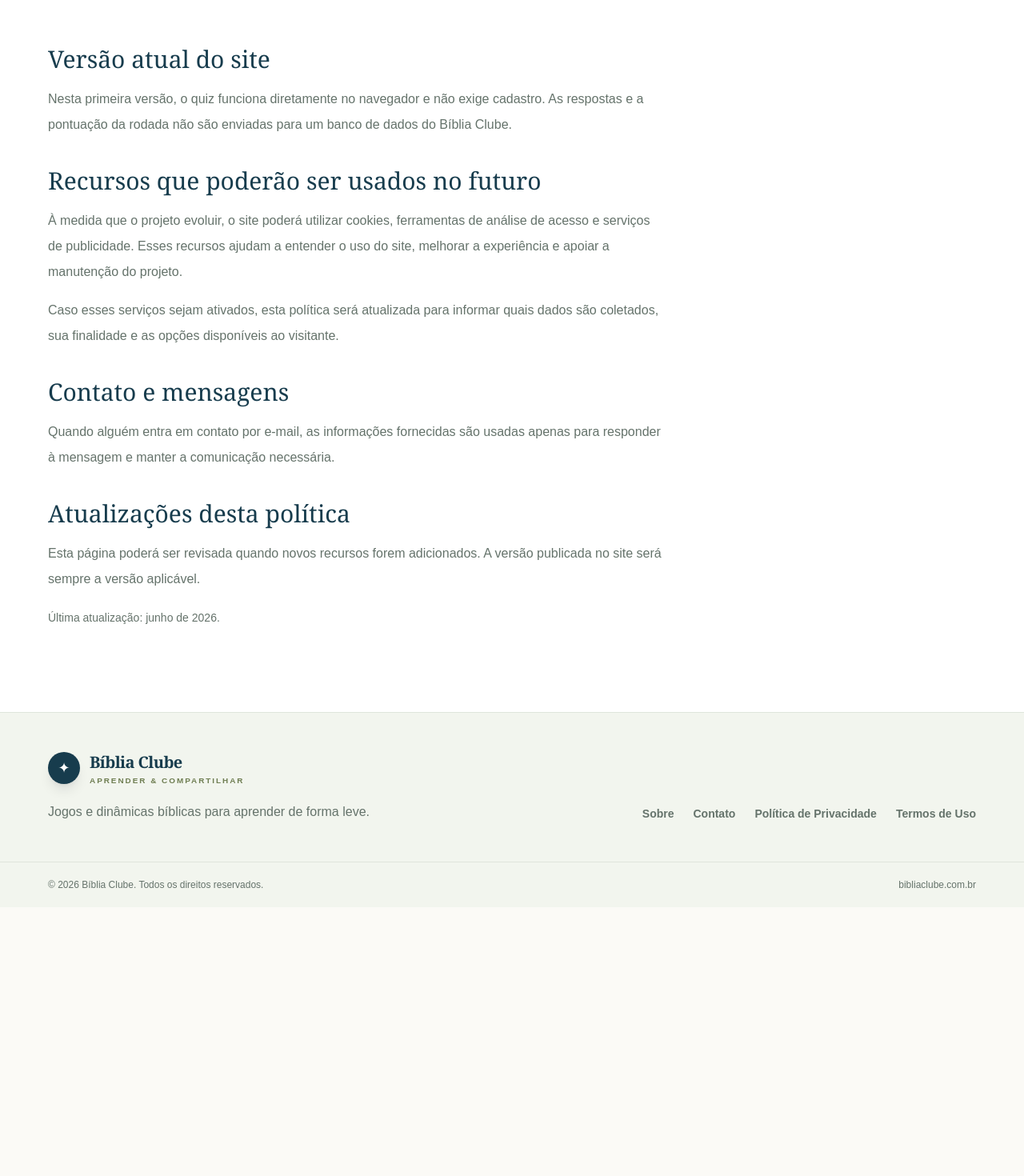
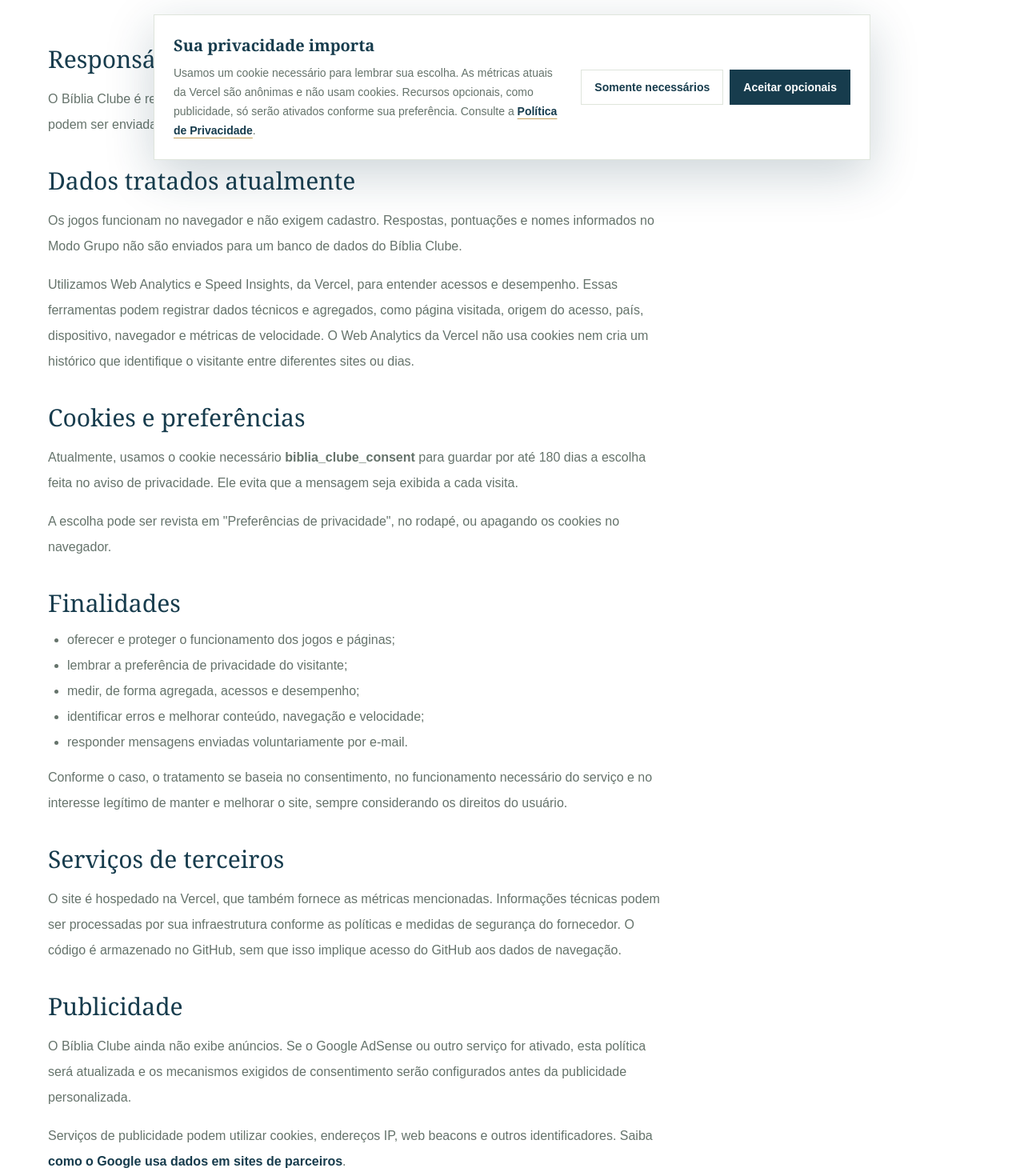
Before and after one commit to medinafrm-collab/biblia-clube, a Next.js app: page /politica-de-privacidade in a window 1280 px wide. Shown: the part 580-2050 px from the top of the page at 80% size. Before the commit the page ends 1714 px from the top, so only its background shows below. Built offline with nearby package versions, Linux system fonts and the light colour scheme.

Commit message:
Adiciona consentimento e atualiza privacidade

```diff
--- a/src/app/layout.tsx
+++ b/src/app/layout.tsx
@@ -1,6 +1,7 @@
 import type { Metadata } from "next";
 import { Analytics } from "@vercel/analytics/next";
 import { SpeedInsights } from "@vercel/speed-insights/next";
+import { CookieConsent } from "@/components/CookieConsent";
 import "./globals.css";
 
 export const metadata: Metadata = {
@@ -59,6 +60,7 @@ export default function RootLayout({
     <html lang="pt-BR">
       <body>
         {children}
+        <CookieConsent />
         <Analytics />
         <SpeedInsights />
       </body>
--- a/src/app/politica-de-privacidade/page.tsx
+++ b/src/app/politica-de-privacidade/page.tsx
@@ -3,8 +3,7 @@ import { InstitutionalPage } from "@/components/InstitutionalPage";
 
 export const metadata: Metadata = {
   title: "Política de Privacidade",
-  description:
-    "Política de Privacidade do site Bíblia Clube.",
+  description: "Como o Bíblia Clube utiliza dados, cookies e métricas de acesso.",
 };
 
 export default function PoliticaDePrivacidadePage() {
@@ -12,46 +11,50 @@ export default function PoliticaDePrivacidadePage() {
     <InstitutionalPage
       eyebrow="Transparência"
       title="Política de Privacidade"
-      intro="Esta política apresenta, de forma simples, como o Bíblia Clube trata informações durante o uso do site."
+      intro="Esta política explica quais informações podem ser tratadas durante o uso do Bíblia Clube, para que servem e quais escolhas estão disponíveis ao visitante."
     >
       <div>
-        <h2>Versão atual do site</h2>
-        <p className="mt-4">
-          Nesta primeira versão, o quiz funciona diretamente no navegador e
-          não exige cadastro. As respostas e a pontuação da rodada não são
-          enviadas para um banco de dados do Bíblia Clube.
-        </p>
+        <h2>Responsável e contato</h2>
+        <p className="mt-4">O Bíblia Clube é responsável pelo site e pelo tratamento descrito nesta página. Dúvidas e solicitações podem ser enviadas para <a href="mailto:bibliaclubeweb@gmail.com">bibliaclubeweb@gmail.com</a>.</p>
       </div>
       <div>
-        <h2>Recursos que poderão ser usados no futuro</h2>
-        <p className="mt-4">
-          À medida que o projeto evoluir, o site poderá utilizar cookies,
-          ferramentas de análise de acesso e serviços de publicidade. Esses
-          recursos ajudam a entender o uso do site, melhorar a experiência e
-          apoiar a manutenção do projeto.
-        </p>
-        <p className="mt-4">
-          Caso esses serviços sejam ativados, esta política será atualizada
-          para informar quais dados são coletados, sua finalidade e as opções
-          disponíveis ao visitante.
-        </p>
+        <h2>Dados tratados atualmente</h2>
+        <p className="mt-4">Os jogos funcionam no navegador e não exigem cadastro. Respostas, pontuações e nomes informados no Modo Grupo não são enviados para um banco de dados do Bíblia Clube.</p>
+        <p className="mt-4">Utilizamos Web Analytics e Speed Insights, da Vercel, para entender acessos e desempenho. Essas ferramentas podem registrar dados técnicos e agregados, como página visitada, origem do acesso, país, dispositivo, navegador e métricas de velocidade. O Web Analytics da Vercel não usa cookies nem cria um histórico que identifique o visitante entre diferentes sites ou dias.</p>
       </div>
       <div>
-        <h2>Contato e mensagens</h2>
-        <p className="mt-4">
-          Quando alguém entra em contato por e-mail, as informações fornecidas
-          são usadas apenas para responder à mensagem e manter a comunicação
-          necessária.
-        </p>
+        <h2>Cookies e preferências</h2>
+        <p className="mt-4">Atualmente, usamos o cookie necessário <strong>biblia_clube_consent</strong> para guardar por até 180 dias a escolha feita no aviso de privacidade. Ele evita que a mensagem seja exibida a cada visita.</p>
+        <p className="mt-4">A escolha pode ser revista em &quot;Preferências de privacidade&quot;, no rodapé, ou apagando os cookies no navegador.</p>
+      </div>
+      <div>
+        <h2>Finalidades</h2>
+        <ul className="mt-4">
+          <li>oferecer e proteger o funcionamento dos jogos e páginas;</li>
+          <li>lembrar a preferência de privacidade do visitante;</li>
+          <li>medir, de forma agregada, acessos e desempenho;</li>
+          <li>identificar erros e melhorar conteúdo, navegação e velocidade;</li>
+          <li>responder mensagens enviadas voluntariamente por e-mail.</li>
+        </ul>
+        <p className="mt-4">Conforme o caso, o tratamento se baseia no consentimento, no funcionamento necessário do serviço e no interesse legítimo de manter e melhorar o site, sempre considerando os direitos do usuário.</p>
+      </div>
+      <div>
+        <h2>Serviços de terceiros</h2>
+        <p className="mt-4">O site é hospedado na Vercel, que também fornece as métricas mencionadas. Informações técnicas podem ser processadas por sua infraestrutura conforme as políticas e medidas de segurança do fornecedor. O código é armazenado no GitHub, sem que isso implique acesso do GitHub aos dados de navegação.</p>
+      </div>
+      <div>
+        <h2>Publicidade</h2>
+        <p className="mt-4">O Bíblia Clube ainda não exibe anúncios. Se o Google AdSense ou outro serviço for ativado, esta política será atualizada e os mecanismos exigidos de consentimento serão configurados antes da publicidade personalizada.</p>
+        <p className="mt-4">Serviços de publicidade podem utilizar cookies, endereços IP, web beacons e outros identificadores. Saiba <a href="https://policies.google.com/technologies/partner-sites?hl=pt-BR" target="_blank" rel="noreferrer">como o Google usa dados em sites de parceiros</a>.</p>
+      </div>
+      <div>
+        <h2>Direitos e retenção</h2>
+        <p className="mt-4">O visitante pode solicitar informações, correção, exclusão ou outros direitos previstos na legislação aplicável pelo e-mail <a href="mailto:bibliaclubeweb@gmail.com">bibliaclubeweb@gmail.com</a>. Dados enviados por e-mail são mantidos somente pelo período necessário para atender a solicitação e cumprir obrigações aplicáveis.</p>
       </div>
       <div>
         <h2>Atualizações desta política</h2>
-        <p className="mt-4">
-          Esta página poderá ser revisada quando novos recursos forem
-          adicionados. A versão publicada no site será sempre a versão
-          aplicável.
-        </p>
-        <p className="mt-4 text-sm">Última atualização: junho de 2026.</p>
+        <p className="mt-4">Esta página poderá ser revisada quando novos recursos, fornecedores ou formas de tratamento forem adicionados.</p>
+        <p className="mt-4 text-sm">Última atualização: 30 de junho de 2026.</p>
       </div>
     </InstitutionalPage>
   );
--- /dev/null
+++ b/src/components/CookieConsent.tsx
@@ -0,0 +1,63 @@
+"use client";
+
+import Link from "next/link";
+import { useEffect, useState } from "react";
+
+const COOKIE_NAME = "biblia_clube_consent";
+const OPEN_EVENT = "biblia-clube:open-privacy-settings";
+
+export function CookieConsent() {
+  const [open, setOpen] = useState(false);
+
+  useEffect(() => {
+    const saved = document.cookie
+      .split("; ")
+      .some((item) => item.startsWith(`${COOKIE_NAME}=`));
+    setOpen(!saved);
+
+    const reopen = () => setOpen(true);
+    window.addEventListener(OPEN_EVENT, reopen);
+    return () => window.removeEventListener(OPEN_EVENT, reopen);
+  }, []);
+
+  function choose(value: "all" | "necessary") {
+    const secure = location.protocol === "https:" ? "; Secure" : "";
+    document.cookie = `${COOKIE_NAME}=${value}; Max-Age=15552000; Path=/; SameSite=Lax${secure}`;
+    setOpen(false);
+  }
+
+  if (!open) return null;
+
+  return (
+    <aside
+      aria-label="Preferências de privacidade"
+      className="fixed inset-x-3 bottom-3 z-[100] mx-auto max-w-4xl border border-[var(--border)] bg-white p-5 shadow-[0_18px_60px_rgba(23,60,77,0.22)] sm:bottom-5 sm:p-6"
+    >
+      <div className="grid gap-5 md:grid-cols-[1fr_auto] md:items-center">
+        <div>
+          <h2 className="font-serif text-xl font-bold text-[var(--navy)]">
+            Sua privacidade importa
+          </h2>
+          <p className="mt-2 max-w-2xl text-sm leading-6 text-[var(--muted)]">
+            Usamos um cookie necessário para lembrar sua escolha. As métricas
+            atuais da Vercel são anônimas e não usam cookies. Recursos
+            opcionais, como publicidade, só serão ativados conforme sua
+            preferência. Consulte a{" "}
+            <Link href="/politica-de-privacidade" className="font-bold text-[var(--navy)] underline decoration-[var(--gold)] underline-offset-4">
+              Política de Privacidade
+            </Link>
+            .
+          </p>
+        </div>
+        <div className="flex flex-col gap-2 sm:flex-row md:flex-col lg:flex-row">
+          <button type="button" onClick={() => choose("necessary")} className="min-h-11 whitespace-nowrap border border-[var(--border)] bg-white px-4 text-sm font-bold text-[var(--navy)] hover:border-[var(--gold)] hover:bg-[var(--gold-soft)]">
+            Somente necessários
+          </button>
+          <button type="button" onClick={() => choose("all")} className="min-h-11 whitespace-nowrap border border-[var(--navy)] bg-[var(--navy)] px-4 text-sm font-bold text-white hover:bg-[var(--navy-light)]">
+            Aceitar opcionais
+          </button>
+        </div>
+      </div>
+    </aside>
+  );
+}
--- a/src/components/Footer.tsx
+++ b/src/components/Footer.tsx
@@ -1,5 +1,6 @@
 import Link from "next/link";
 import { Logo } from "./Logo";
+import { PrivacySettingsButton } from "./PrivacySettingsButton";
 
 const links = [
   { label: "Sobre", href: "/sobre" },
@@ -36,7 +37,10 @@ export function Footer() {
       <div className="border-t border-[var(--border)]">
         <div className="container-site flex flex-col gap-2 py-5 text-xs text-[var(--muted)] sm:flex-row sm:items-center sm:justify-between">
           <p>© {new Date().getFullYear()} Bíblia Clube. Todos os direitos reservados.</p>
-          <p>bibliaclube.com.br</p>
+          <div className="flex flex-wrap gap-x-5 gap-y-2">
+            <PrivacySettingsButton />
+            <p>bibliaclube.com.br</p>
+          </div>
         </div>
       </div>
     </footer>
--- /dev/null
+++ b/src/components/PrivacySettingsButton.tsx
@@ -0,0 +1,13 @@
+"use client";
+
+export function PrivacySettingsButton() {
+  return (
+    <button
+      type="button"
+      onClick={() => window.dispatchEvent(new Event("biblia-clube:open-privacy-settings"))}
+      className="border-0 bg-transparent p-0 text-sm font-bold text-[var(--muted)] hover:text-[var(--navy)]"
+    >
+      Preferências de privacidade
+    </button>
+  );
+}
```
